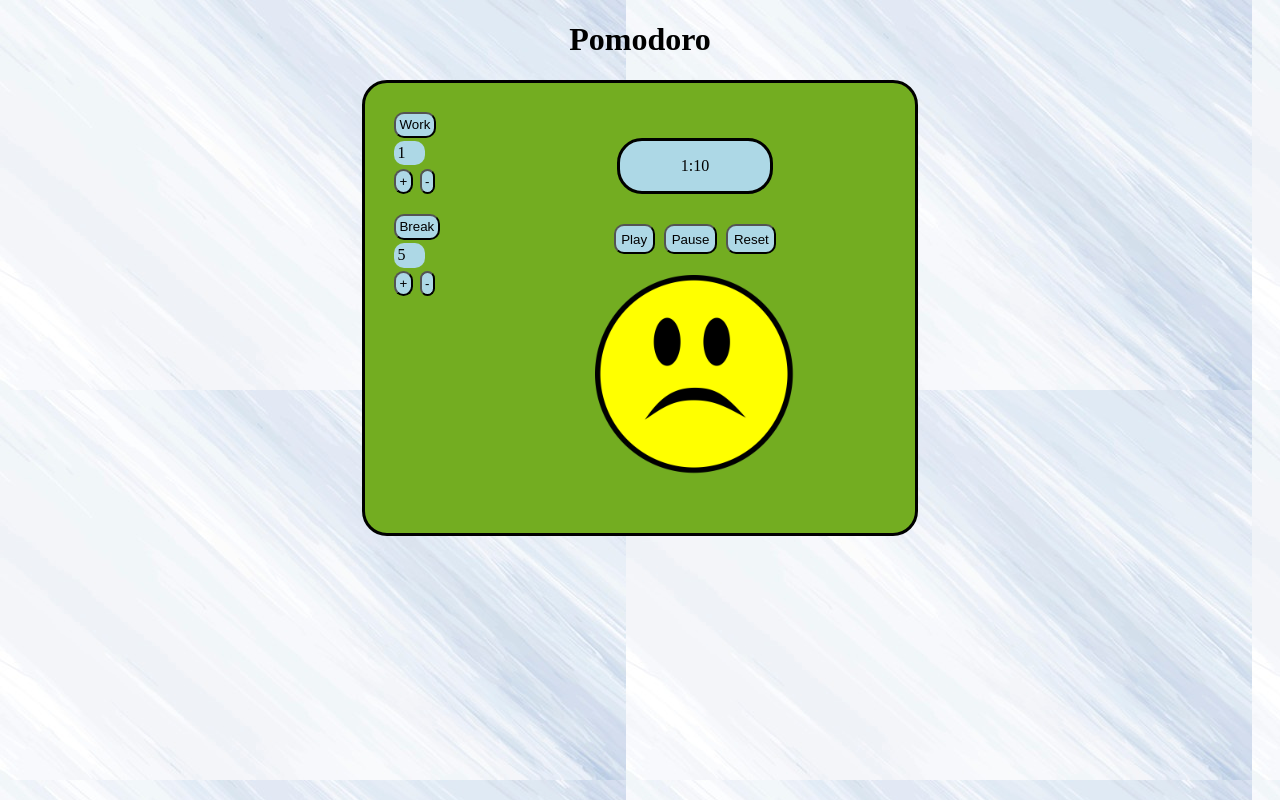
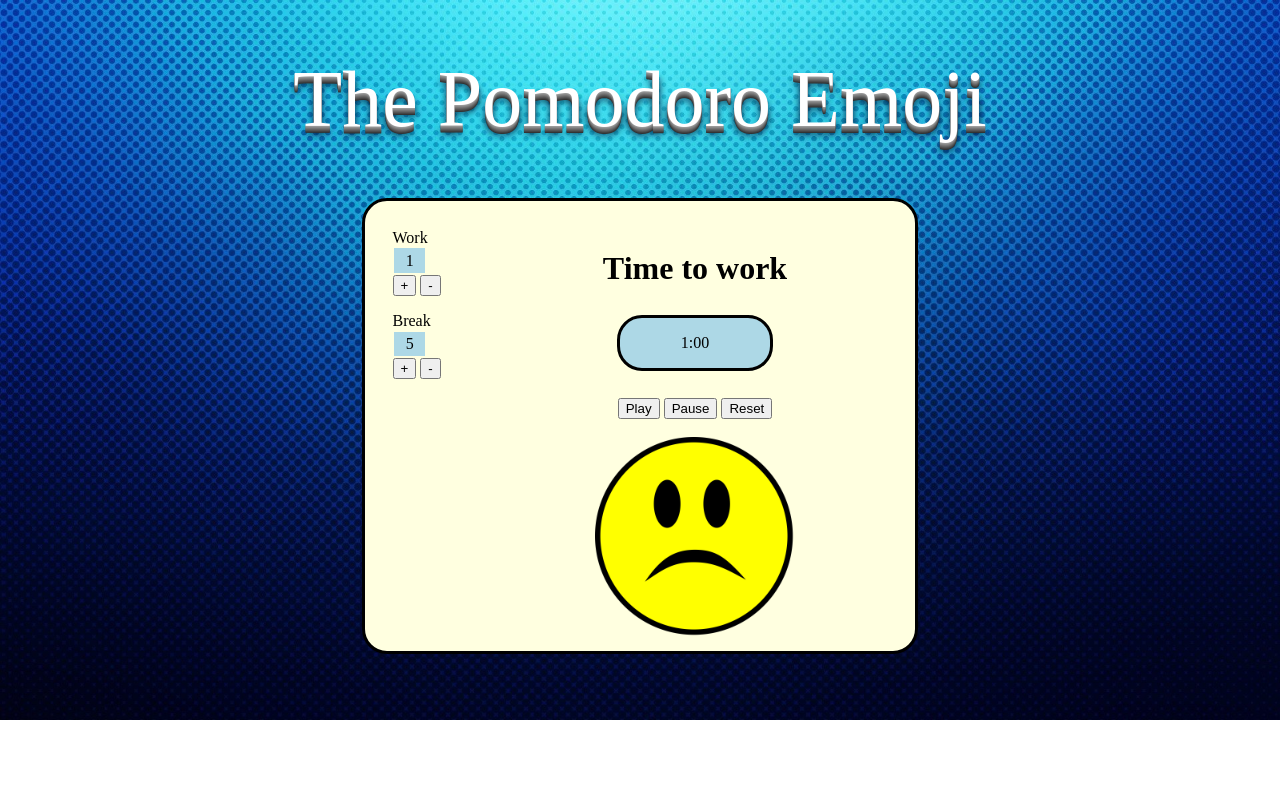
Before and after one commit to kvnirvana/pomodoro, a plain HTML site: page index.html in a window 1280 px wide. Drawn offline with Linux system fonts and the light colour scheme.

Commit message:
Design updates and work/break text working

```diff
--- a/css/style.css
+++ b/css/style.css
@@ -1,5 +1,8 @@
 body {
-    background: url(../images/background.jpg);
+    background-image: url(../images/bc.jpg);
+    background-repeat: no-repeat;
+    background-size: cover;
+    position: relative;
 
 }
 p {
@@ -7,15 +10,32 @@ p {
 
 }
 
+#headline {
+    color: #fff;
+	text-shadow: 0px 1px 0px #999, 0px 2px 0px #888, 0px 3px 0px #777, 0px 4px 0px #666, 0px 5px 0px #555, 0px 6px 0px #444, 0px 7px 0px #333, 0px 8px 7px #001135;
+	font: 80px 'ChunkFiveRegular';
+
+}
+
 button {
+     display:inline-block;
+     padding:0.35em 1.2em;
+     border:0.1em solid #FFFFFF;
+     margin:0 0.3em 0.3em 0;
+     border-radius:0.12em;
+     box-sizing: border-box;
+     text-decoration:none;
+     font-family:'Roboto',sans-serif;
+     font-weight:300;
+     color:#FFFFFF;
+     text-align:center;
+     transition: all 0.2s;
+}
 
-    cursor: pointer;
-    background: #ADD8E6;
-    padding: 2%;
-    border-radius: 10px;
-    cursor: pointer;
-    margin: 1%;
-}
+button:hover{
+     color:#000000;
+     background-color:#FFFFFF;
+    }
 
 #header {
 text-align: center;
@@ -28,7 +48,7 @@ text-align: center;
     margin-left: auto;
     margin-right: auto;
     border-radius: 25px;
-    background: #73AD21;
+    background: #FFFFE0;
     display: block;
 }
 
@@ -69,19 +89,23 @@ text-align: center;
     width: 15%;
     background: #ADD8E6;
     padding: 2%;
-    border-radius: 10px;
     margin: 1%;
+    text-align: center;
 }
 
 .breakframe {
     width: 15%;
     background: #ADD8E6;
     padding: 2%;
-    border-radius: 10px;
     margin: 1%;
+    text-align: center;
 }
 
 .full {
     width: 100%;
     display: flex;
 }
+
+#timeToWork {
+    text-align: center;
+}
--- a/index.html
+++ b/index.html
@@ -10,14 +10,14 @@
 <body>
 <div id='wrapper' >
     <div id='header'>
-        <h1>Pomodoro</h1>
+        <h1 id="headline">The Pomodoro Emoji</h1>
     </div>
 
     <div class="pomodoro">
         <div class="full">
             <div class="left-column">
                 <div class="work">
-                    <button type="button" id="work">Work</button>
+                    <div id="work">Work</div>
                         <div id ="workframe" class="workframe"></div>
                         <div class="workButtons">
                             <button type="button" id="workAdd">+</button>
@@ -25,7 +25,7 @@
                         </div>
                 </div>
                 <div class="break">
-                    <button type="button" id="break">Break</button>
+                    <div id="break">Break</div>
                     <div id ="breakframe" class="breakframe"></div>
                     <div class="breakButtons">
                         <button type="button" id="breakAdd">+</button>
@@ -36,6 +36,7 @@
 
 
         <div class="right-column">
+            <div><h1 id="timeToWork">Time to work</h1></div>
         <div class="display" id="display">
             <p class="number" id="number"></p>
         </div>
--- a/scripts/myscripts.js
+++ b/scripts/myscripts.js
@@ -11,7 +11,7 @@ document.getElementById("reset").addEventListener("click", reset);
 
 // Variables
 let minutes = 1
-let seconds = 10
+let seconds = 0
 let Timebreak = 5
 
 
@@ -21,8 +21,12 @@ document.getElementById('breakframe').textContent = Timebreak
 
 
 // Functions
+display()
+function display(){
+    if(seconds.toString().length < 2) seconds = "0"+seconds;
+
     document.getElementById('number').textContent = `${minutes}:${seconds}`
-
+}
 
    function play() {
         myTimer = setInterval(myClock, 1000);
@@ -33,7 +37,9 @@ document.getElementById('breakframe').textContent = Timebreak
     }
 
     function reset() {
-
+        pause();
+        count = minutes;
+        display();
        }
 
     function incrementWork(){
@@ -116,4 +122,25 @@ document.getElementById('breakframe').textContent = Timebreak
 
         // Replace existing node sp2 with the new span element sp1
         parentDiv.replaceChild(sp1, sp2);
+
+
+//Time for break
+        var sp11 = document.createElement("p");
+
+
+        // Give it an id attribute called 'newSpan'
+        sp11.id = "timeForABreak";
+
+        // Create some content for the new element.
+        var sp11_content = document.createTextNode("Time for a break");
+
+        // Apply that content to the new element
+        sp11.appendChild(sp11_content);
+
+        // Build a reference to the existing node to be replaced
+        var sp21 = document.getElementById("timeToWork");
+        var parentDiv = sp21.parentNode;
+
+        // Replace existing node sp2 with the new span element sp1
+        parentDiv.replaceChild(sp11, sp21);
         }
```
Also changed, not shown: images/bc.jpg (added), images/emoji.jpg (added).
